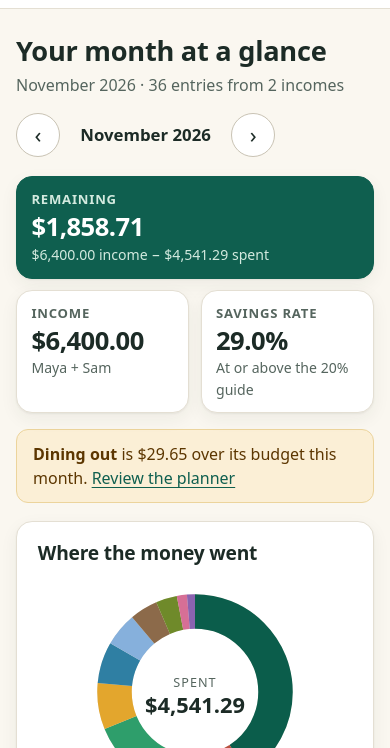
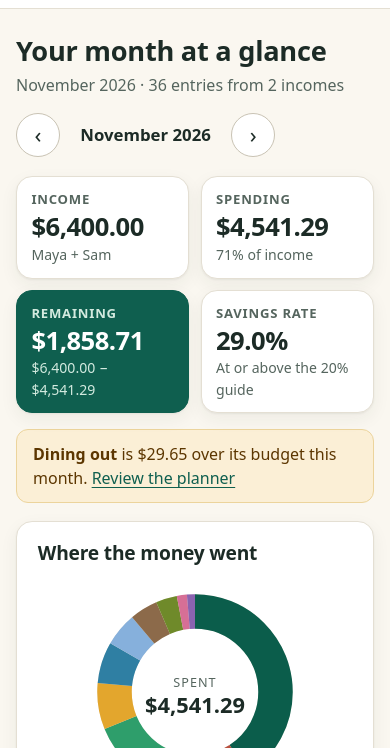
Before and after one commit to MilkCross/best-household-budget-site, a plain HTML site: page app/index.html in a window 390 px wide. Shown: the part 96-844 px from the top of the page. Drawn offline with Linux system fonts and the light colour scheme.

Commit message:
v3b: restore v1 as the base
Co-Authored-By: Claude Sonnet 5.5 <noreply@anthropic.com>

```diff
--- a/app/dashboard.js
+++ b/app/dashboard.js
@@ -17,7 +17,8 @@ export function render(main) {
     $('#dash-body', main).innerHTML = `
       <section class="kpis" aria-label="Month totals">
         <div class="kpi"><span class="kpi-label">Income</span><span class="kpi-value">${money(s.income)}</span><span class="kpi-sub">${state.income.map((i) => esc(i.name.split(' ')[0])).join(' + ')}</span></div>
-        <div class="kpi accent"><span class="kpi-label">Remaining</span><span class="kpi-value ${s.remaining < 0 ? 'neg' : ''}">${money(s.remaining)}</span><span class="kpi-sub">${money(s.income)} income − ${money(s.spent)} spent</span></div>
+        <div class="kpi"><span class="kpi-label">Spending</span><span class="kpi-value">${money(s.spent)}</span><span class="kpi-sub">${percent(s.income ? s.spent / s.income : 0, 0)} of income</span></div>
+        <div class="kpi accent"><span class="kpi-label">Remaining</span><span class="kpi-value ${s.remaining < 0 ? 'neg' : ''}">${money(s.remaining)}</span><span class="kpi-sub">${money(s.income)} − ${money(s.spent)}</span></div>
         <div class="kpi"><span class="kpi-label">Savings rate</span><span class="kpi-value">${percent(s.savingsRate)}</span><span class="kpi-sub">${s.savingsRate >= 0.2 ? 'At or above the 20% guide' : 'Below the 20% guide'}</span></div>
       </section>
       ${tip ? `<p class="callout warn"><strong>${esc(tip.cat.name)}</strong> is ${money(tip.amount)} over its budget this month. <a href="planner.html">Review the planner</a></p>` : '<p class="callout">Every category is within budget this month.</p>'}
--- a/app/style.css
+++ b/app/style.css
@@ -237,7 +237,6 @@ table .num { text-align: right; }
   .dash-grid, .plan-grid, .goal-grid { grid-template-columns: 1fr; }
   .kpis, .kpis:has(> :nth-child(3):last-child) { grid-template-columns: 1fr 1fr; gap: .7rem; }
   .kpi { padding: .8rem .9rem; }
-  .kpis:has(> :nth-child(3):last-child) .kpi.accent { grid-column: 1 / -1; order: -1; }
   .cat-chart { grid-template-columns: 1fr; justify-items: center; }
   .legend { width: 100%; }
   .bva li { grid-template-columns: 1fr auto; row-gap: .3rem; padding-bottom: .5rem; border-bottom: 1px solid var(--line); }
--- a/shots.json
+++ b/shots.json
@@ -1,6 +1,6 @@
 [
   { "file": "1-dashboard.png", "path": "index.html", "viewport": { "width": 1280, "height": 1280 }, "note": "Dashboard: month KPIs, category donut, next bills, budget vs actual, goal in focus" },
   { "file": "2-tracker.png", "path": "tracker.html", "viewport": { "width": 1280, "height": 900 }, "note": "Expense tracker: add form, category chart, totals and entries with running total" },
-  { "file": "3-calculators.png", "path": "calculators.html", "viewport": { "width": 1280, "height": 720 }, "note": "Calculators: $300,000 at 5% for 30 years shows $1,610.46 a month, with its inputs, beside the compound savings result" },
+  { "file": "3-calculators.png", "path": "calculators.html", "viewport": { "width": 1280, "height": 900 }, "note": "Calculators: $300,000 at 5% for 30 years shows $1,610.46 a month, beside compound savings" },
   { "file": "4-dashboard-phone.png", "path": "index.html", "viewport": { "width": 390, "height": 844 }, "note": "Dashboard on a phone" }
 ]
```
Also changed, not shown: screenshots/1-dashboard.png, screenshots/3-calculators.png, screenshots/4-dashboard-phone.png.
